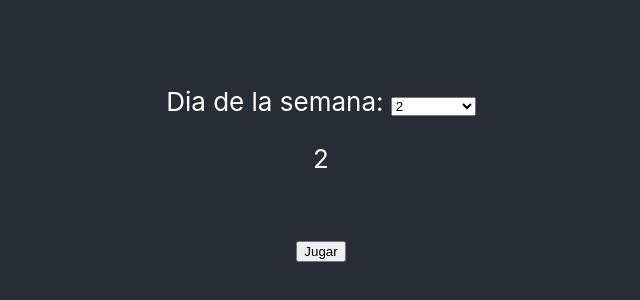
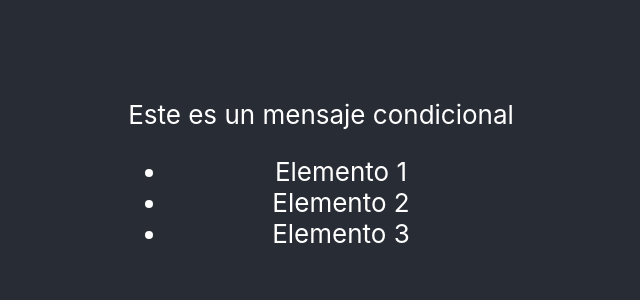
Before and after one commit to Juliang325/repaso-julian-react, a React (Create React App) app: page / in a window 1280 px wide. Shown: the part 226-526 px from the top of the page, without its empty margins (319-959 px from the left). Built offline with nearby package versions, Linux system fonts and the light colour scheme.

Commit message:
Añadimos pruebecita

```diff
--- a/src/App.js
+++ b/src/App.js
@@ -5,6 +5,7 @@ import { Ejercicio3 } from './components/Ejercicio3';
 import { Ejercicio4 } from './components/Ejercicio4';
 import { Ejercicio5 } from './components/Ejercicio5';
 import { Partida } from './components/Partida';
+import { Pruebecita } from './components/Pruebecita';
 
 function App() {
   return (
@@ -16,8 +17,11 @@ function App() {
         <hr/>
         <Ejercicio3/>
         <Ejercicio4/>
-        <Ejercicio5/>*/}
-        <Partida/>
+        <Ejercicio5/>
+        <Partida/>*/}
+        <Pruebecita></Pruebecita>
+
+
 
 
       </header>
--- /dev/null
+++ b/src/components/Pruebecita.js
@@ -0,0 +1,24 @@
+import React from 'react'
+
+export const Pruebecita = () => {
+    const mostrarMensaje = true;
+    const elementos = ['Elemento 1', 'Elemento 2', 'Elemento 3'];
+
+    let mensaje;
+    if (mostrarMensaje) {
+        mensaje = <p>Este es un mensaje condicional</p>;
+    }
+
+    let listaElementos = elementos.map((elemento, index) => (
+        <li key={index}>{elemento}</li>
+    ));
+
+    return (
+        <div>
+            {mensaje}
+            <ul>
+                {listaElementos}
+            </ul>
+        </div>
+    );
+};
```
